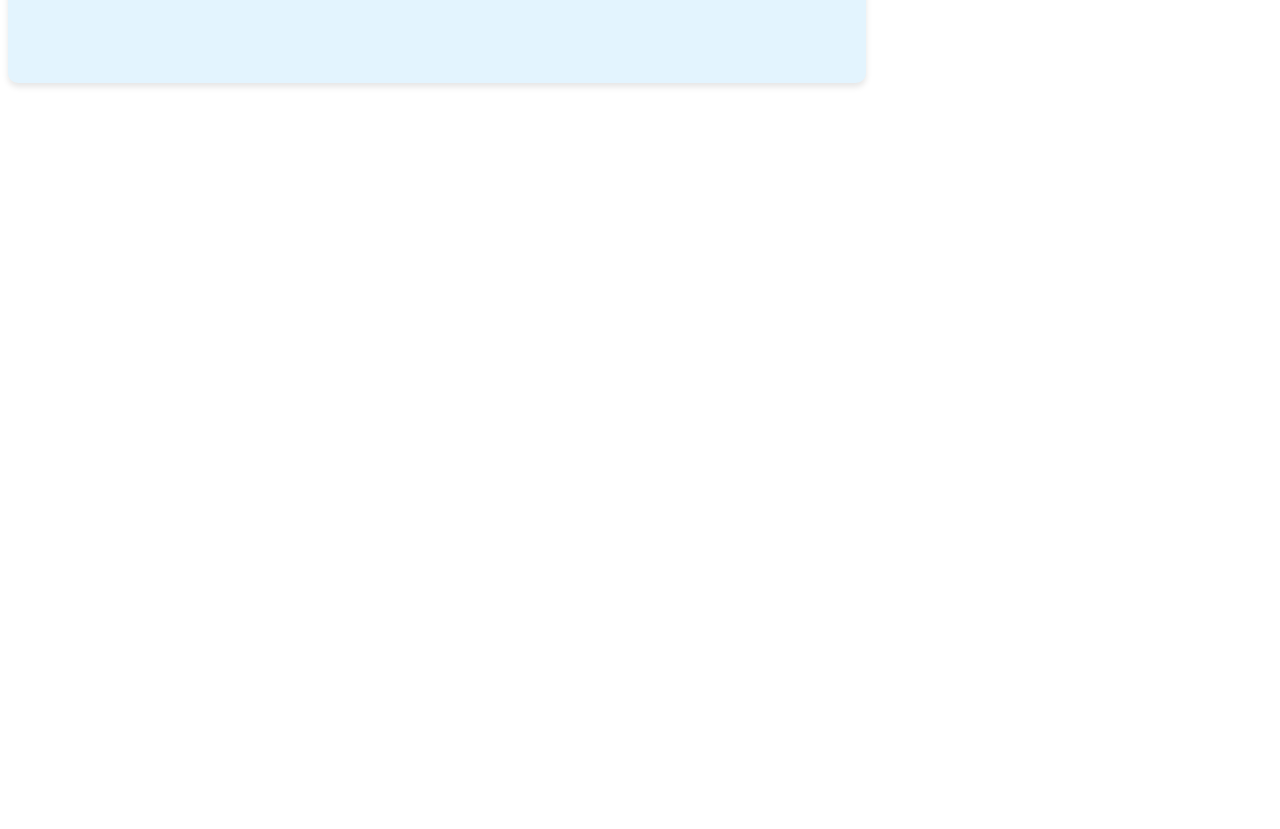
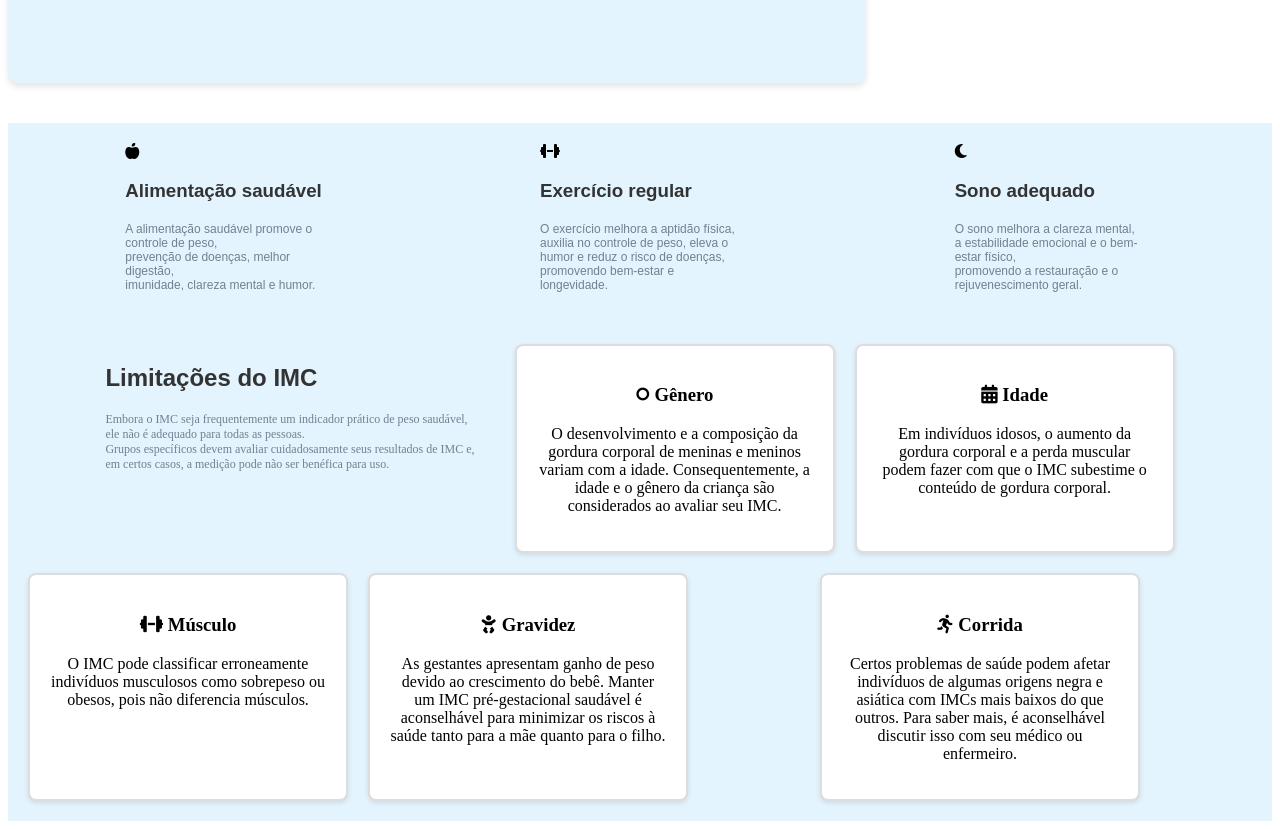
Before and after one commit to DelclecianoSuporte/Calculador-Imc, an Angular app: page / in a window 1280 px wide. Shown: the part 500-1329 px from the top of the page. Before the commit the page ends 800 px from the top, so only its background shows below. Built offline with nearby package versions, Linux system fonts and the light colour scheme.

Commit message:
ajustando cards de saude, css html , implementando calculo imperial

```diff
--- a/angular.json
+++ b/angular.json
@@ -29,7 +29,8 @@
               "src/assets"
             ],
             "styles": [
-              "src/styles.css"
+              "src/styles.css",
+              "node_modules/@fortawesome/fontawesome-free/css/all.min.css"
             ],
             "scripts": [],
             "server": "src/main.server.ts",
@@ -93,7 +94,8 @@
               "src/assets"
             ],
             "styles": [
-              "src/styles.css"
+              "src/styles.css",
+              "node_modules/@fortawesome/fontawesome-free/css/all.min.css"
             ],
             "scripts": []
           }
--- a/package.json
+++ b/package.json
@@ -21,6 +21,7 @@
     "@angular/platform-server": "^17.1.0",
     "@angular/router": "^17.1.0",
     "@angular/ssr": "^17.1.2",
+    "@fortawesome/fontawesome-free": "^6.6.0",
     "express": "^4.18.2",
     "rxjs": "~7.8.0",
     "tslib": "^2.3.0",
--- a/src/app/calculadora/calculadora.component.css
+++ b/src/app/calculadora/calculadora.component.css
@@ -1,3 +1,6 @@
+.container-pai {
+    margin-bottom: 40px;
+}
 
 .card-wrapper {
     position: absolute;
@@ -27,7 +30,7 @@
 }
 
 .titulo-aplicacao {
-    font-size: 32px;
+    font-size: 20px;
     color: #333;
     font-weight: bold;
     font-family: Arial, Helvetica, sans-serif;
@@ -179,6 +182,85 @@ p.descricao-imc {
     font-weight: bold;
 }
 
+.descricao-saude{
+    color: #728091;
+    font-size: 12px;
+    font-family: Arial, Helvetica, sans-serif;
+}
+
+.titulo-saude{
+    color: #333;
+    font-weight: bold;
+    font-family: Arial, Helvetica, sans-serif;
+    margin-bottom: 20px;
+}
+
+.container-itens-1 {
+    display: flex;
+    justify-content: space-around;
+    align-items: flex-start;
+    gap: 20px;
+    padding: 20px;
+    background-color: #e3f4fe;
+}
+
+.item-1, .item-2, .item-3 {
+    flex: 1;
+    max-width: 200px;
+}
+
+/* Limitação e Saúde */
+.bloco-limitacao{
+    margin-bottom: 20px;
+}
+
+.titulo-limitacao{
+    color: #333;
+    font-weight: bold;
+    font-family: Arial, Helvetica, sans-serif;
+}
+
+.descricao-limitacao{
+    color: #728091;
+    font-size: 12px;
+}
+
+.card-container {
+    display: flex;
+    flex-direction: column;
+    align-items: center;
+    padding: 20px;
+    background-color: #e3f4fe;
+}
+
+.container-group {
+    display: flex;
+    flex-wrap: wrap;
+    gap: 20px;
+    justify-content: center;
+    width: 100%;
+}
+
+.card-limitacao {
+    border: 2px solid #ddd;
+    width: 320px;
+    padding: 20px;
+    border-radius: 8px;
+    background-color: #fff;
+    box-shadow: 0 2px 5px rgba(0, 0, 0, 0.1);
+    box-sizing: border-box;
+    text-align: center;
+}
+
+/* Não deixa os cards esticarem o width pra direita */
+.container-group > .bloco-limitacao + .card-limitacao {
+    margin-left: 20px;
+}
+
+.card-limitacao:last-child {
+    margin: 0 auto;
+}
+
 
 @media screen and (max-width: 863px) {
     .radio-btn-group {
@@ -262,9 +344,27 @@ p.descricao-imc {
         box-shadow: 0px 0px 10px rgba(0, 0, 0, 0.1);
         border-radius: 5px;
     }
+
+    .container-itens-1{
+        margin-top: 300px;
+        flex-direction: column;
+        align-items: center;
+        margin-bottom: 40px;
+    }
+
+    .item-1, .item-2, .item-3 {
+        margin-bottom: 20px;
+    }
+
+    .item-3 {
+        margin-bottom: 0;
+    }
+
+    .icon {
+        margin-right: 15px;
+         margin-bottom: 0;
+    }
 }
-
-
 
 @media screen and (max-width: 600px) {
     .radio-btn-group {
@@ -339,7 +439,7 @@ p.descricao-imc {
     .card-wrapper {
         position: absolute;
         top: 300px;
-        left: 50%;
+        left: 56%;
         transform: translateX(-50%);
         margin: 0 auto;
         padding: 20px;
@@ -347,4 +447,17 @@ p.descricao-imc {
         box-shadow: 0px 0px 10px rgba(0, 0, 0, 0.1);
         border-radius: 5px;
     }
+
+    .container-itens-1{
+        margin-top: 400px;
+        margin-bottom: 40px;
+    }
+
+    .item-1, .item-2, .item-3 {
+        margin-bottom: 20px;
+    }
+
+    .item-3 {
+        margin-bottom: 0;
+    }
 }
--- a/src/app/calculadora/calculadora.component.html
+++ b/src/app/calculadora/calculadora.component.html
@@ -31,7 +31,7 @@
                 <span class="input-item">Altura:</span>
                 <div class="input-container">
                   <input class="numero" type="text" name="altura" [(ngModel)]="altura" (keyup)="calcularIMC()" [disabled]="!unidadeSelecionada"/>
-                  <span class="medicao">cm</span>
+                  <span class="medicao">{{ unidadeAltura }}</span>
                 </div>
               </label>
 
@@ -39,7 +39,7 @@
                 <span class="input-item">Peso:</span>
                 <div class="input-container">
                   <input  class="numero" type="text" name="peso" [(ngModel)]="peso" (keyup)="calcularIMC()" [disabled]="!unidadeSelecionada" />
-                  <span class="medicao">kg</span>
+                  <span class="medicao">{{ unidadePeso }}</span>
                 </div>
               </label>
           </div>
@@ -64,6 +64,93 @@
             <p class="texto-descricao">Seu peso ideal está entre <br> <span>{{ pesoIdeal }}</span>.</p>
           </div>
         </div>
-
   </div>
 </div>
+
+<section>
+  <div class="container-itens-1">
+    <div class="item-1">
+      <i class="fas fa-apple-alt icon"></i>
+      <h3 class="titulo-saude">Alimentação saudável</h3>
+      <p class="descricao-saude">A alimentação saudável promove o controle de peso, <br>
+        prevenção de doenças, melhor digestão, <br> imunidade, clareza mental e humor.
+      </p>
+    </div>
+
+    <div class="item-2">
+      <i class="fas fa-dumbbell icon"></i>
+      <h3 class="titulo-saude">Exercício regular</h3>
+      <p class="descricao-saude">O exercício melhora a aptidão física, <br> auxilia no controle de peso,
+        eleva o humor e reduz o risco de doenças, <br> promovendo bem-estar e longevidade.
+      </p>
+    </div>
+
+    <div class="item-3">
+      <i class="fas fa-moon icon"></i>
+      <h3 class="titulo-saude">Sono adequado</h3>
+      <p class="descricao-saude">O sono melhora a clareza mental, <br> a estabilidade emocional e o bem-estar físico,
+        <br> promovendo a restauração e o rejuvenescimento geral.
+      </p>
+    </div>
+  </div>
+</section>
+
+<section class="card-container">
+  <div class="container-group">
+
+    <div class="bloco-limitacao">
+      <h2 class="titulo-limitacao">Limitações do IMC</h2>
+      <p class="descricao-limitacao">
+        Embora o IMC seja frequentemente um indicador prático de peso saudável,<br>
+        ele não é adequado para todas as pessoas. <br>
+        Grupos específicos devem avaliar cuidadosamente seus resultados de IMC e, <br>
+        em certos casos, a medição pode não ser benéfica para uso.
+      </p>
+    </div>
+
+    <div class="card-limitacao">
+      <h3><i class="fas fa-genderless icon"></i> Gênero</h3>
+      <p>
+        O desenvolvimento e a composição da gordura corporal
+        de meninas e meninos variam com a idade.
+        Consequentemente, a idade e o gênero da criança
+        são considerados ao avaliar seu IMC.
+      </p>
+    </div>
+
+    <div class="card-limitacao">
+      <h3><i class="fas fa-calendar-alt icon"></i> Idade</h3>
+      <p>
+        Em indivíduos idosos, o aumento da gordura corporal
+        e a perda muscular podem fazer com que o IMC
+        subestime o conteúdo de gordura corporal.
+      </p>
+    </div>
+
+    <div class="card-limitacao">
+      <h3><i class="fas fa-dumbbell icon"></i> Músculo</h3>
+      <p>
+        O IMC pode classificar erroneamente indivíduos musculosos como sobrepeso ou obesos,
+        pois não diferencia músculos.
+      </p>
+    </div>
+
+    <div class="card-limitacao">
+      <h3><i class="fas fa-baby icon"></i> Gravidez</h3>
+      <p>
+        As gestantes apresentam ganho de peso devido ao crescimento do bebê.
+        Manter um IMC pré-gestacional saudável é aconselhável para minimizar
+        os riscos à saúde tanto para a mãe quanto para o filho.
+      </p>
+    </div>
+
+    <div class="card-limitacao">
+      <h3><i class="fas fa-running icon"></i> Corrida</h3>
+      <p>
+        Certos problemas de saúde podem afetar indivíduos de algumas origens negra e asiática com IMCs
+        mais baixos do que outros. Para saber mais,
+        é aconselhável discutir isso com seu médico ou enfermeiro.
+      </p>
+    </div>
+  </div>
+</section>
--- a/src/app/calculadora/calculadora.component.ts
+++ b/src/app/calculadora/calculadora.component.ts
@@ -15,7 +15,10 @@ export class CalculadoraComponent {
   resultadoIMC: string = "";
   descricaoIMC: string = "";
   pesoIdeal: string = "";
-  unidadeSelecionada: boolean = false;
+  unidadeSelecionada: string | null = null;
+
+  unidadePeso: string = 'kg';
+  unidadeAltura: string = 'cm';
 
   imcRanges = [
     {
@@ -54,19 +57,36 @@ export class CalculadoraComponent {
   constructor() {}
 
   selecioneUnidade(unidade: string): void {
-    this.unidadeSelecionada = true;
+    this.unidadeSelecionada = unidade;
+
     if (unidade === 'metric') {
       alert('Por favor, insira o seu peso em kg e sua altura em cm.');
+      this.unidadePeso = 'kg';
+      this.unidadeAltura = 'cm';
+    } else if (unidade === 'imperial') {
+      alert('Por favor, insira o seu peso em libras e sua altura em polegadas.');
+      this.unidadePeso = 'lbs';
+      this.unidadeAltura = 'in';
     }
+
+    this.calcularIMC();
   }
 
   calcularIMC(): void {
     if (this.peso !== null && this.altura !== null) {
-      let alturaEmMetros = this.altura / 100;
-      let imc = this.peso / (alturaEmMetros * alturaEmMetros);
+      let imc: number;
+
+      if (this.unidadeSelecionada === 'imperial') {
+        imc = (this.peso as number) * 703 / ((this.altura as number) ** 2);
+      }
+      else {
+        let alturaEmMetros = (this.altura as number) / 100;
+        imc = (this.peso as number) / (alturaEmMetros * alturaEmMetros);
+      }
+
       this.resultadoIMC = imc.toFixed(2);
       this.descricaoIMC = this.retornaDescricaoIMC(imc);
-      this.pesoIdeal = this.calcularPesoIdeal(this.altura);
+      this.pesoIdeal = this.calcularPesoIdeal();
     }
   }
 
@@ -79,10 +99,24 @@ export class CalculadoraComponent {
     return "IMC fora do intervalo";
   }
 
-  calcularPesoIdeal(altura: number): string {
-    let alturaEmMetros = altura / 100;
-    let pesoMin = (18.5 * (alturaEmMetros ** 2)).toFixed(2);
-    let pesoMax = (24.9 * (alturaEmMetros ** 2)).toFixed(2);
-    return `${pesoMin} kg - ${pesoMax} kg`;
+  calcularPesoIdeal(): string {
+    let alturaEmMetros: number;
+    if (this.unidadeSelecionada === 'imperial') {
+      // Converter polegadas para metros
+      alturaEmMetros = (this.altura as number) * 0.0254;
+    }
+    else {
+      alturaEmMetros = (this.altura as number) / 100;
+    }
+
+    let pesoMinKg = 18.5 * (alturaEmMetros ** 2);
+    let pesoMaxKg = 24.9 * (alturaEmMetros ** 2);
+
+    if (this.unidadeSelecionada === 'imperial') {
+      // Converter kg para libras
+      pesoMinKg *= 2.20462;
+      pesoMaxKg *= 2.20462;
+    }
+    return `${pesoMinKg.toFixed(2)} ${this.unidadeSelecionada === 'imperial' ? 'lbs' : 'kg'} - ${pesoMaxKg.toFixed(2)} ${this.unidadeSelecionada === 'imperial' ? 'lbs' : 'kg'}`;
   }
 }
--- a/src/index.html
+++ b/src/index.html
@@ -6,6 +6,7 @@
   <base href="/">
   <meta name="viewport" content="width=device-width, initial-scale=1">
   <link rel="icon" type="image/x-icon" href="favicon.ico">
+  <link rel="stylesheet" href="https://cdnjs.cloudflare.com/ajax/libs/font-awesome/6.0.0-beta3/css/all.min.css">
 </head>
 <body>
   <app-root></app-root>
```
Also changed, not shown: 1 other file (tests, documents, lock files or other folders).
